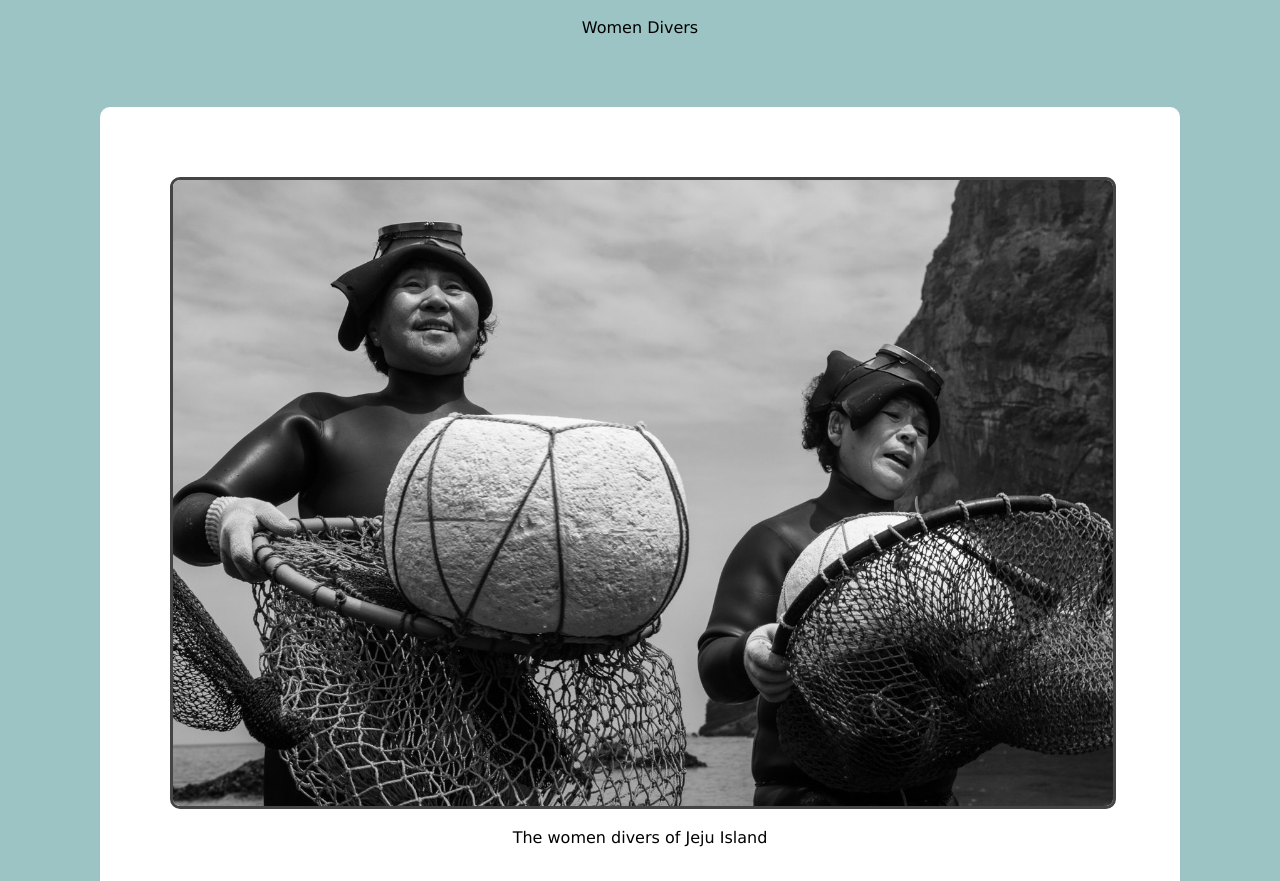
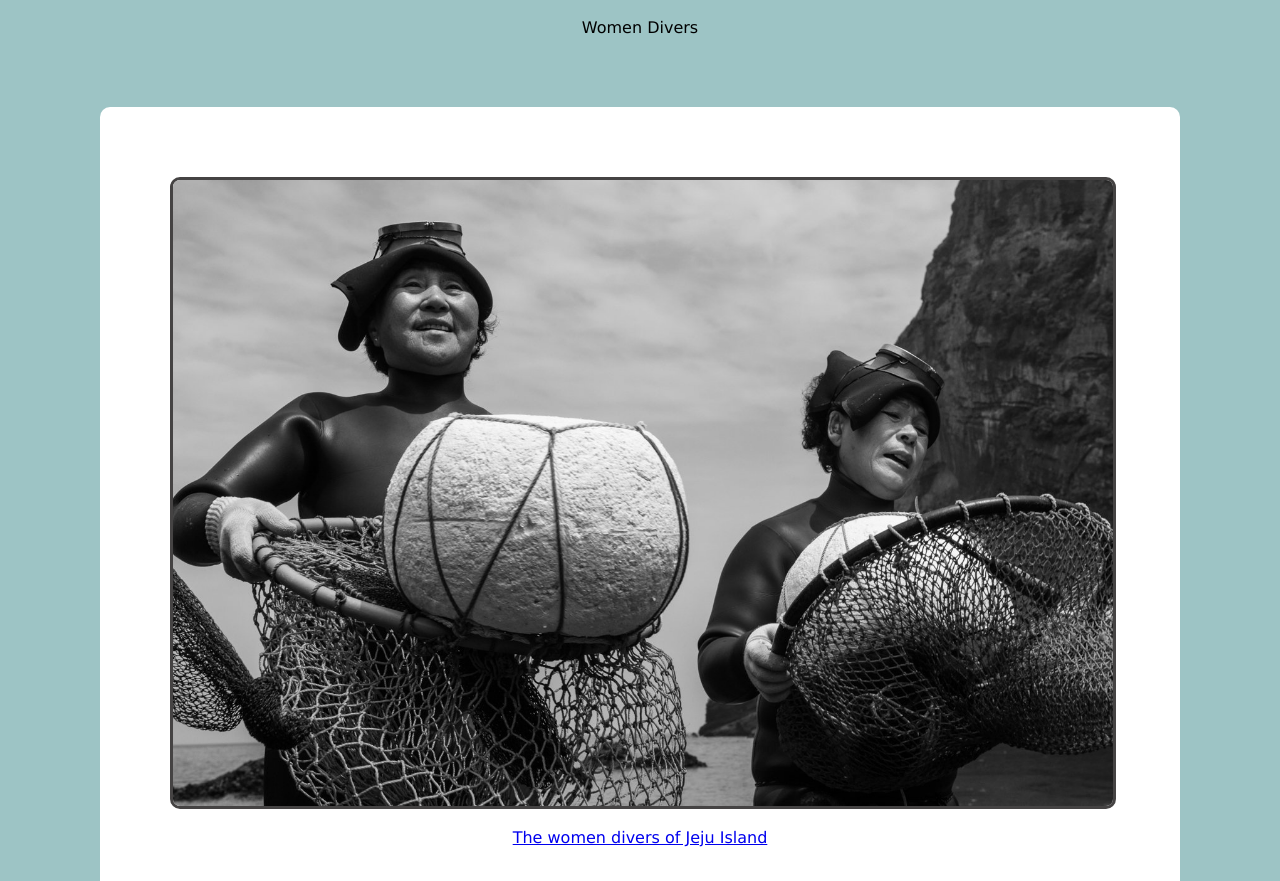
Before and after one commit to amandapujol/phase1project_, a plain HTML site: page index.html in a window 1280 px wide. Shown: the part 71-952 px from the top of the page. Drawn offline with Linux system fonts and the light colour scheme.

Commit message:
adds links

```diff
--- a/index.html
+++ b/index.html
@@ -11,7 +11,7 @@
         <figure id="img-div">
             <img src="Jejudo-haeyneo-free-divers.jpg" alt="women-divers" id="styled-image">
             <br>
-            <figcaption>The women divers of Jeju Island</figcaption>
+            <figcaption><a href="https://ich.unesco.org/en/RL/culture-of-jeju-haenyeo-women-divers-01068#:~:text=%C2%A9%20Haenyeo%20Museum%2C%202014,in%20management%20of%20fishing%20practices.">The women divers of Jeju Island</a></figcaption>
         </figure>
     </header>
 
```
Also changed, not shown: 1 other file.
